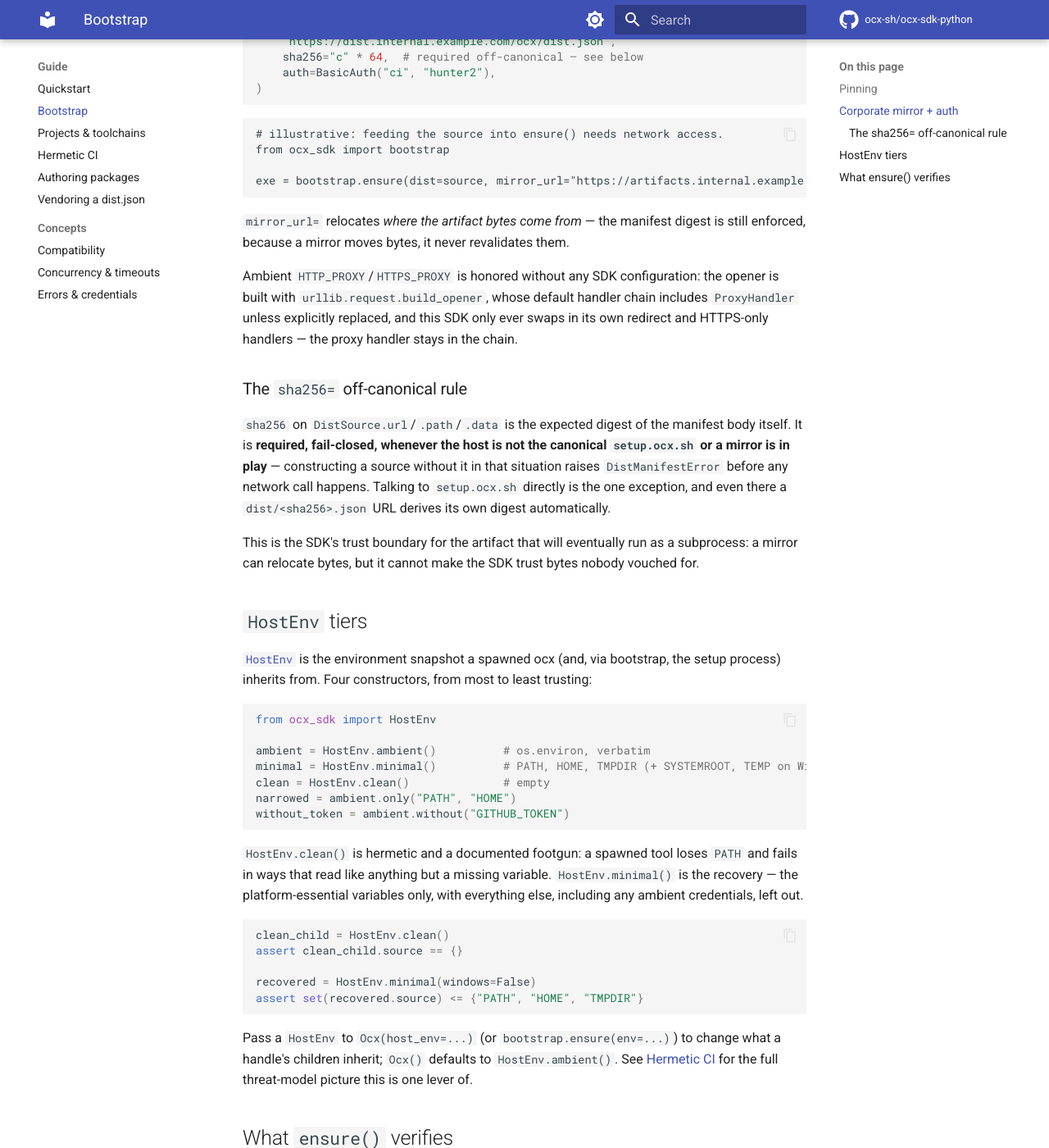
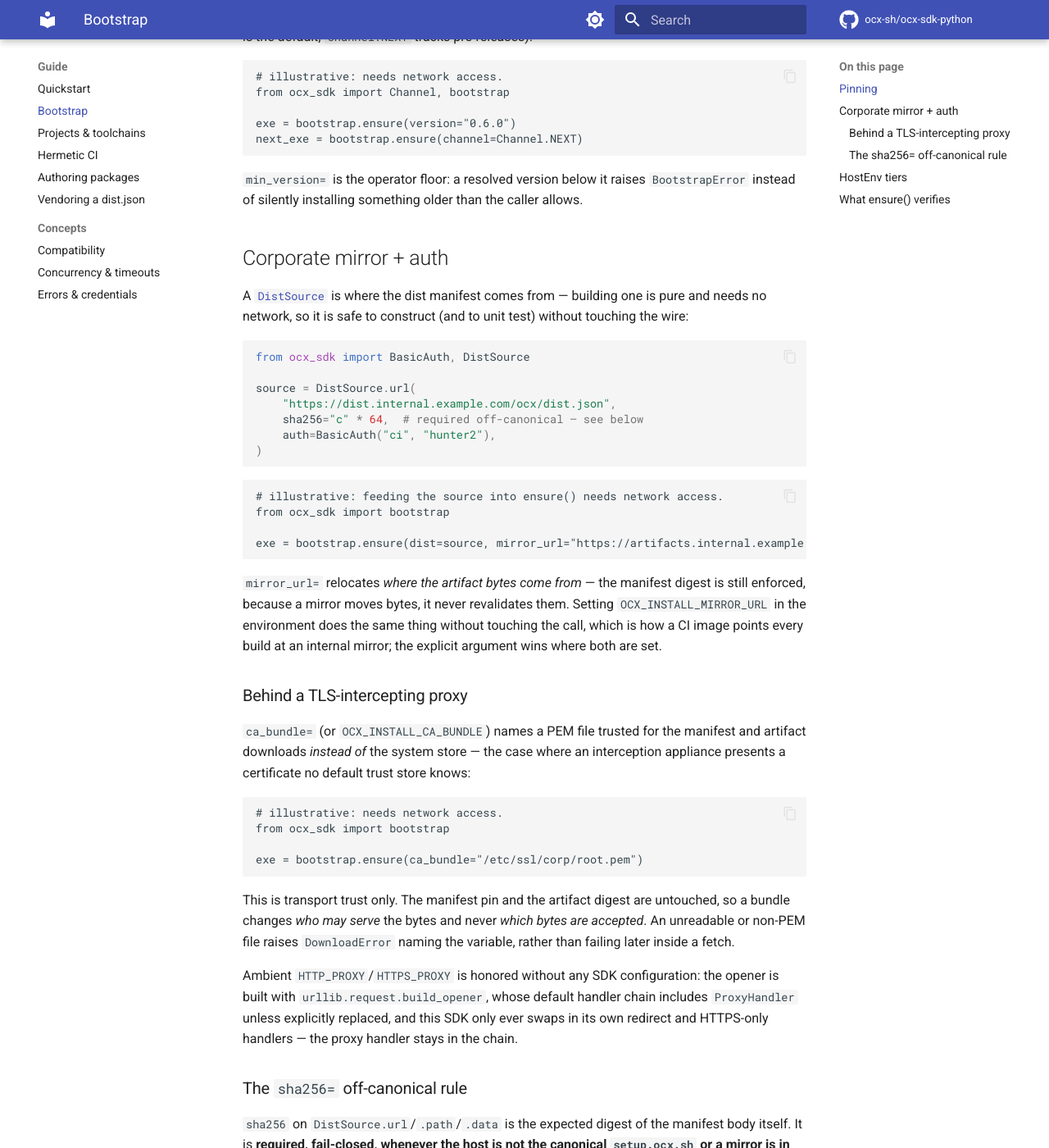
Before and after one commit to ocx-sh/ocx-sdk-python, an MkDocs documentation site: the page built from docs/guide/bootstrap.md, in a window 1280 px wide and 1400 px high, scrolled down 1121 px. Shown: the whole window at 82% size. Built offline with MkDocs 1.6.1 and Material for MkDocs 9.7.7, drawn with Linux system fonts in a browser that asks for light colours; comment, search, counter and statistics services are not loaded; some of the changed text lies outside the part shown.

Commit message:
docs(bootstrap): name every OCX_INSTALL_* variable where a reader looks
`bootstrap.ensure()` has honored `OCX_INSTALL_MIRROR_URL` since v0.1 and
tests it, but nothing said so anywhere a reader would look. The guide page
that owns mirrors documented only the `mirror_url=` argument; the intro
gestured at "the matching `OCX_INSTALL_*` variable" without naming one; and
the reference table's cell for it read `mirror_url` and nothing else. A
reader concluded the variable was unsupported, which is what the docs said.

  * The guide gains a variable/argument/effect table up front, names
    `OCX_INSTALL_MIRROR_URL` in the mirror section itself, and gains a
    TLS-intercepting-proxy subsection for `ca_bundle=` — which had no guide
    home at all.
  * The reference table's bare cells (VERSION, MIRROR_URL, FORCE) now say
    what each variable does, and the section states the grammar is the setup
    script's, so an environment configured for the shell installer needs no
    code change. The setup script's variables that have no meaning here are
    listed as such, rather than left to inference from their absence.
  * `ensure()`'s docstring names the variable beside each argument, so the
    generated API reference carries it too.
  * The hermetic-CI lever table links the list and mentions `ca_bundle=`.

`setup.ocx.sh` is named rather than linked: it serves `/sh`, `/ps1` and
friends but 404s at the root, and `lint:links` is right to reject it.

````diff
--- a/docs/guide/bootstrap.md
+++ b/docs/guide/bootstrap.md
@@ -17,6 +17,23 @@
 It is idempotent and offline-friendly: a cache hit that still hashes
 correctly needs no network at all, and every knob resolves explicit
 argument first, then the matching `OCX_INSTALL_*` variable, then a default.
+
+Those variables are the same ones
+`setup.ocx.sh` reads, so a machine already set up for
+the shell installer needs no code change:
+
+| Variable | Argument | Effect |
+|---|---|---|
+| `OCX_INSTALL_VERSION` | `version=` | Pin an exact release |
+| `OCX_INSTALL_DIST_URL` | `dist=` | Where the manifest comes from (default source only) |
+| `OCX_INSTALL_MIRROR_URL` | `mirror_url=` | Where the artifact bytes come from |
+| `OCX_INSTALL_CA_BUNDLE` | `ca_bundle=` | PEM file trusted for the downloads |
+| `OCX_INSTALL_FORCE` | — | Reinstall even on a cache hit |
+
+`OCX_INSTALL_REPO` and `OCX_INSTALL_QUIET` are accepted and do nothing —
+artifact URLs come from the manifest rather than a repository guess, and this
+module prints nothing to quiet. Every variable is in
+[Environment](../reference/environment.md#bootstrap-only-ocx_install_).
 
 ## Pinning
 
@@ -60,7 +77,28 @@
 
 `mirror_url=` relocates *where the artifact bytes come from* — the manifest
 digest is still enforced, because a mirror moves bytes, it never revalidates
-them.
+them. Setting `OCX_INSTALL_MIRROR_URL` in the environment does the same thing
+without touching the call, which is how a CI image points every build at an
+internal mirror; the explicit argument wins where both are set.
+
+### Behind a TLS-intercepting proxy
+
+`ca_bundle=` (or `OCX_INSTALL_CA_BUNDLE`) names a PEM file trusted for the
+manifest and artifact downloads *instead of* the system store — the case
+where an interception appliance presents a certificate no default trust store
+knows:
+
+```python-no-run
+# illustrative: needs network access.
+from ocx_sdk import bootstrap
+
+exe = bootstrap.ensure(ca_bundle="/etc/ssl/corp/root.pem")
+```
+
+This is transport trust only. The manifest pin and the artifact digest are
+untouched, so a bundle changes *who may serve* the bytes and never *which
+bytes are accepted*. An unreadable or non-PEM file raises `DownloadError`
+naming the variable, rather than failing later inside a fetch.
 
 Ambient `HTTP_PROXY`/`HTTPS_PROXY` is honored without any SDK configuration:
 the opener is built with `urllib.request.build_opener`, whose default
````
Also changed, not shown: docs/guide/hermetic-ci.md (+1 -1 lines), docs/reference/environment.md (+13 -3 lines), 1 other file.
